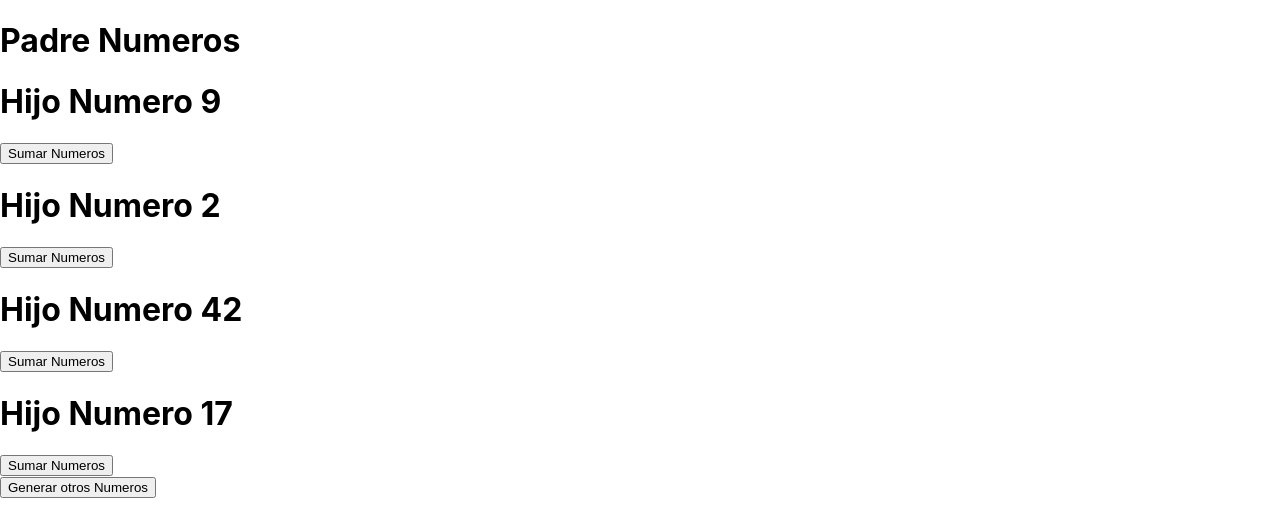
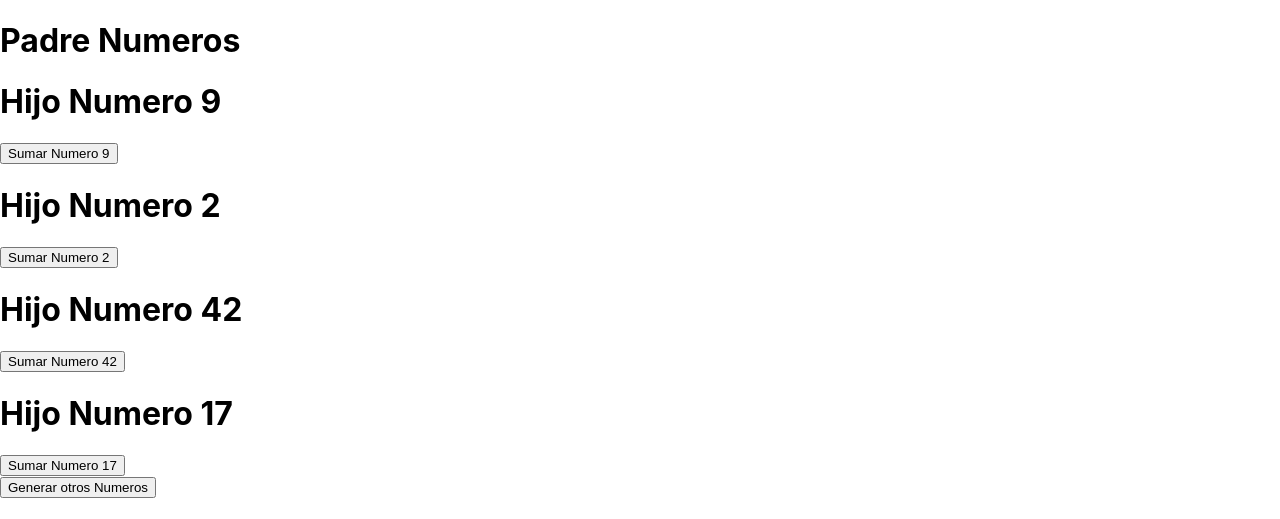
Before and after one commit to angeldzz/reactclases, a React (Create React App) app: page / in a window 1280 px wide. Shown: the top 519 px of the page. Built offline with nearby package versions, Linux system fonts and the light colour scheme.

Commit message:
Actualizo el boton de sumar

```diff
--- a/src/components/HijoNumero.jsx
+++ b/src/components/HijoNumero.jsx
@@ -9,7 +9,7 @@ class HijoNumero extends Component{
         return(
             <div>
                 <h1>Hijo Numero {this.props.numero}</h1>
-                <button type="button" onClick={this.sumarNumero}>Sumar Numeros</button>
+                <button type="button" onClick={this.sumarNumero}>Sumar Numero {this.props.numero}</button>
                 <br />
             </div>
         )
```
